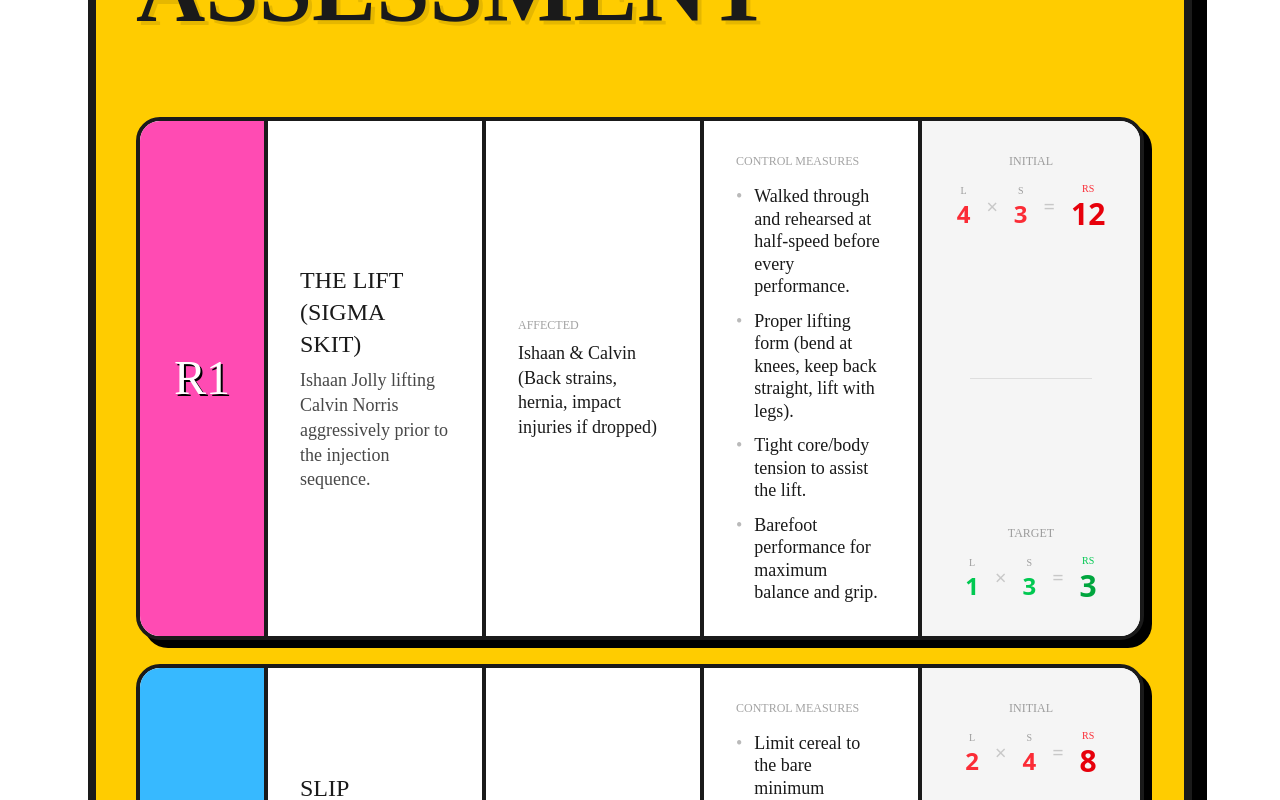
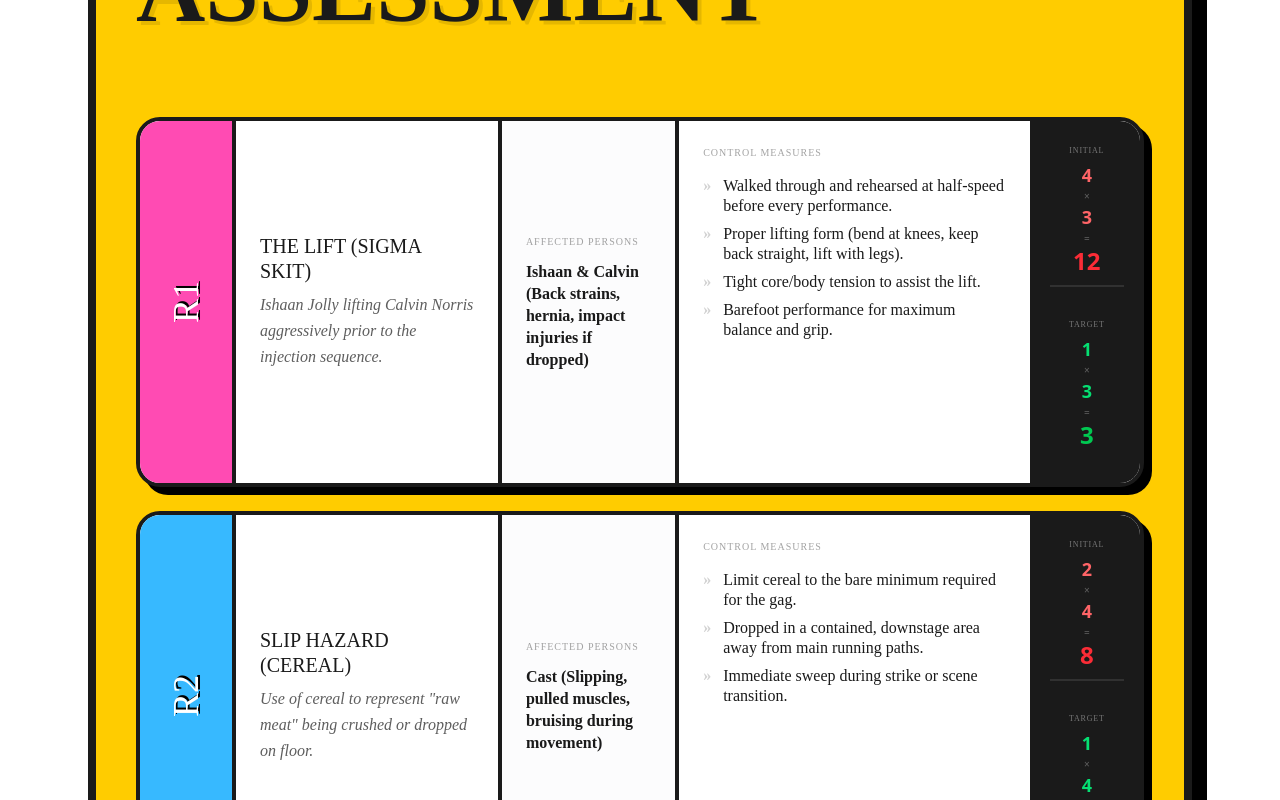
Before and after one commit to JollyLegend/PA2803-Portfolio, a React (Vite) app: page / in a window 1280 px wide. Shown: the part 6800-7600 px from the top of the page. Built offline with nearby package versions, Linux system fonts and the light colour scheme; a web font is replaced by a local one.

Commit message:
feat: Refactor risk assessment layout and styling
Adjusts the layout of the risk assessment component to improve readability and visual hierarchy. This includes changes to column widths, grid proportions, and text sizes.

```diff
--- a/src/App.tsx
+++ b/src/App.tsx
@@ -139,81 +139,61 @@ interface RiskAssessmentRowProps {
 const RiskAssessmentRow: React.FC<RiskAssessmentRowProps> = ({ risk }) => (
   <div className="flex border-4 border-lump-black rounded-[1.5rem] overflow-hidden bg-white mb-6 shadow-[8px_8px_0_rgba(0,0,0,1)] print:shadow-none print:break-inside-avoid">
     {/* ID Column */}
-    <div className={`${risk.color} w-24 sm:w-32 flex items-center justify-center border-r-4 border-lump-black`}>
-       <span className="font-heading text-3xl sm:text-5xl text-white drop-shadow-[2px_2px_0_rgba(0,0,0,1)]">{risk.id}</span>
+    <div className={`${risk.color} w-16 sm:w-24 flex items-center justify-center border-r-4 border-lump-black shrink-0`}>
+       <span className="font-heading text-2xl sm:text-4xl text-white drop-shadow-[2px_2px_0_rgba(0,0,0,1)] -rotate-90">{risk.id}</span>
     </div>
 
     {/* Content Grid */}
-    <div className="flex-1 grid grid-cols-1 lg:grid-cols-4 divide-y-4 lg:divide-y-0 lg:divide-x-4 divide-lump-black">
+    <div className="flex-1 grid grid-cols-1 lg:grid-cols-[1.5fr_1fr_2fr_0.6fr] divide-y-4 lg:divide-y-0 lg:divide-x-4 divide-lump-black">
       {/* Title & Description */}
-      <div className="p-6 sm:p-8 flex flex-col justify-center">
-        <h4 className="font-heading text-xl sm:text-2xl uppercase mb-2">{risk.title}</h4>
-        <p className="font-comic text-base sm:text-lg opacity-80 leading-snug">{risk.description}</p>
+      <div className="p-6 flex flex-col justify-center bg-white">
+        <h4 className="font-heading text-lg sm:text-xl uppercase mb-2 leading-tight">{risk.title}</h4>
+        <p className="font-comic text-sm sm:text-base opacity-70 leading-relaxed italic">{risk.description}</p>
       </div>
 
       {/* Affected */}
-      <div className="p-6 sm:p-8 flex flex-col justify-center">
-        <h5 className="font-heading text-xs uppercase opacity-40 mb-2">Affected</h5>
-        <p className="font-comic text-base sm:text-lg leading-snug">{risk.affected}</p>
+      <div className="p-6 flex flex-col justify-center bg-gray-50/50">
+        <h5 className="font-heading text-[10px] tracking-widest uppercase opacity-40 mb-3">Affected Persons</h5>
+        <p className="font-comic text-sm sm:text-base leading-snug font-bold">{risk.affected}</p>
       </div>
 
       {/* Control Measures */}
-      <div className="p-6 sm:p-8 col-span-1">
-        <h5 className="font-heading text-xs uppercase opacity-40 mb-4">Control Measures</h5>
-        <ul className="space-y-3">
+      <div className="p-6 bg-white">
+        <h5 className="font-heading text-[10px] tracking-widest uppercase opacity-40 mb-4">Control Measures</h5>
+        <ul className="space-y-2">
           {risk.controls.map((control, i) => (
-            <li key={i} className="flex gap-3 font-comic text-base sm:text-lg leading-tight">
-              <span className="text-lump-black/30">•</span>
+            <li key={i} className="flex gap-3 font-comic text-sm sm:text-base leading-tight">
+              <span className="text-lump-black/20 font-bold">»</span>
               {control}
             </li>
           ))}
         </ul>
       </div>
 
-      {/* Scores */}
-      <div className="p-6 sm:p-8 bg-[#f5f5f5] flex flex-col justify-between gap-6">
-        {/* Initial */}
-        <div className="flex flex-col items-center">
-          <h5 className="font-heading text-xs uppercase opacity-40 mb-3">Initial</h5>
-          <div className="flex items-center gap-4">
-             <div className="text-center">
-                <p className="text-[10px] font-heading opacity-40 uppercase">L</p>
-                <p className="text-xl sm:text-2xl font-bold text-red-500">{risk.initial.L}</p>
-             </div>
-             <p className="text-xl opacity-20">×</p>
-             <div className="text-center">
-                <p className="text-[10px] font-heading opacity-40 uppercase">S</p>
-                <p className="text-xl sm:text-2xl font-bold text-red-500">{risk.initial.S}</p>
-             </div>
-             <p className="text-xl opacity-20">=</p>
-             <div className="text-center">
-                <p className="text-[10px] font-heading text-red-500 uppercase">RS</p>
-                <p className="text-2xl sm:text-3xl font-black text-red-600">{risk.initial.RS}</p>
-             </div>
-          </div>
+      {/* Scores - VERTICAL STACKED */}
+      <div className="p-4 bg-[#1a1a1a] text-white flex flex-col justify-around gap-4 divide-y-2 divide-white/10 shrink-0">
+        {/* Initial Score */}
+        <div className="flex flex-col items-center gap-1 py-2">
+           <span className="font-heading text-[8px] tracking-widest opacity-40 uppercase">Initial</span>
+           <div className="flex flex-col items-center leading-none">
+              <span className="text-lg font-bold text-red-400">{risk.initial.L}</span>
+              <span className="text-[10px] opacity-30 my-0.5">×</span>
+              <span className="text-lg font-bold text-red-400">{risk.initial.S}</span>
+              <span className="text-[10px] opacity-30 my-0.5">=</span>
+              <span className="text-2xl font-black text-red-500">{risk.initial.RS}</span>
+           </div>
         </div>
 
-        <div className="h-px bg-lump-black/10 mx-4" />
-
-        {/* Target */}
-        <div className="flex flex-col items-center">
-          <h5 className="font-heading text-xs uppercase opacity-40 mb-3">Target</h5>
-          <div className="flex items-center gap-4">
-             <div className="text-center">
-                <p className="text-[10px] font-heading opacity-40 uppercase">L</p>
-                <p className="text-xl sm:text-2xl font-bold text-green-500">{risk.target.L}</p>
-             </div>
-             <p className="text-xl opacity-20">×</p>
-             <div className="text-center">
-                <p className="text-[10px] font-heading opacity-40 uppercase">S</p>
-                <p className="text-xl sm:text-2xl font-bold text-green-500">{risk.target.S}</p>
-             </div>
-             <p className="text-xl opacity-20">=</p>
-             <div className="text-center">
-                <p className="text-[10px] font-heading text-green-500 uppercase">RS</p>
-                <p className="text-2xl sm:text-3xl font-black text-green-600">{risk.target.RS}</p>
-             </div>
-          </div>
+        {/* Target Score */}
+        <div className="flex flex-col items-center gap-1 py-4">
+           <span className="font-heading text-[8px] tracking-widest opacity-40 uppercase">Target</span>
+           <div className="flex flex-col items-center leading-none">
+              <span className="text-lg font-bold text-green-400">{risk.target.L}</span>
+              <span className="text-[10px] opacity-30 my-0.5">×</span>
+              <span className="text-lg font-bold text-green-400">{risk.target.S}</span>
+              <span className="text-[10px] opacity-30 my-0.5">=</span>
+              <span className="text-2xl font-black text-green-500">{risk.target.RS}</span>
+           </div>
         </div>
       </div>
     </div>
```
